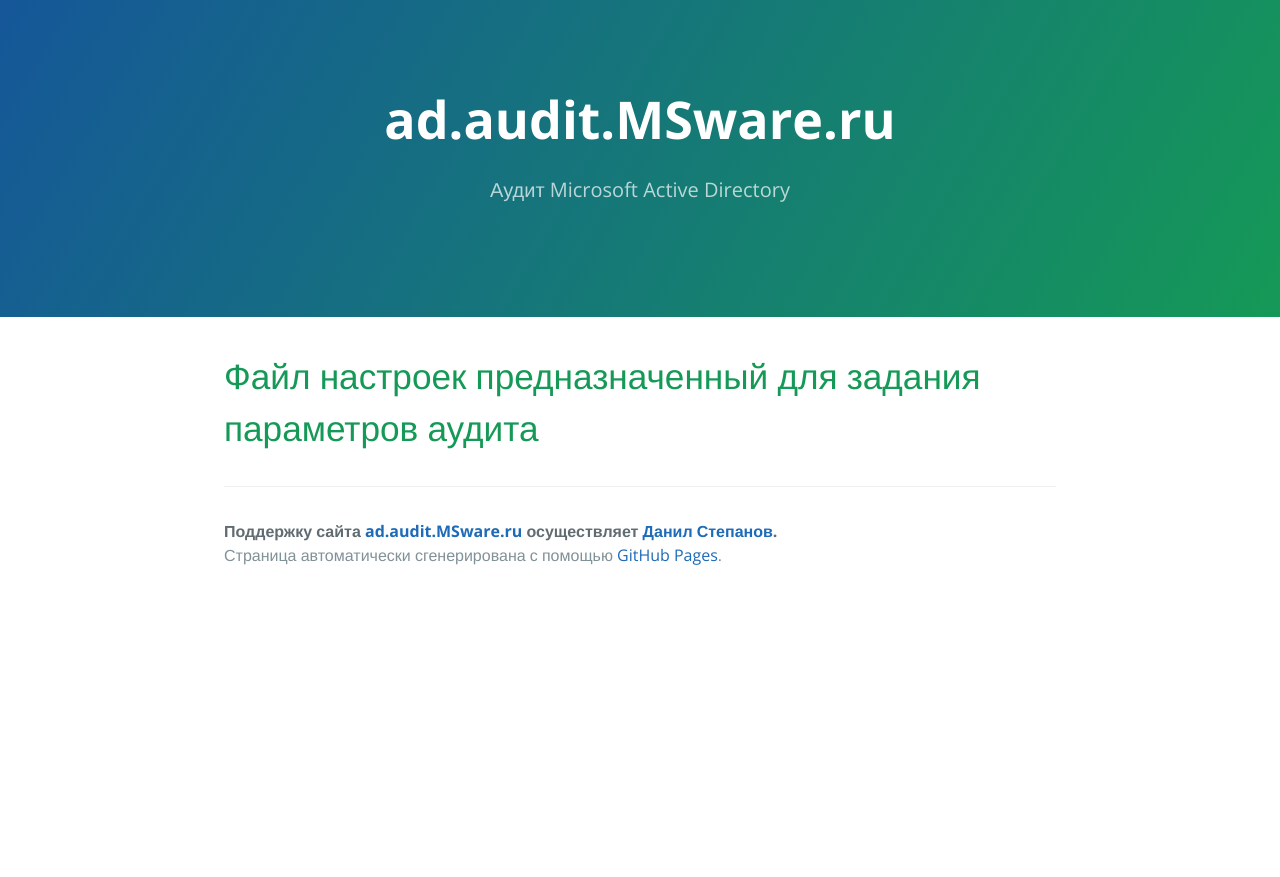
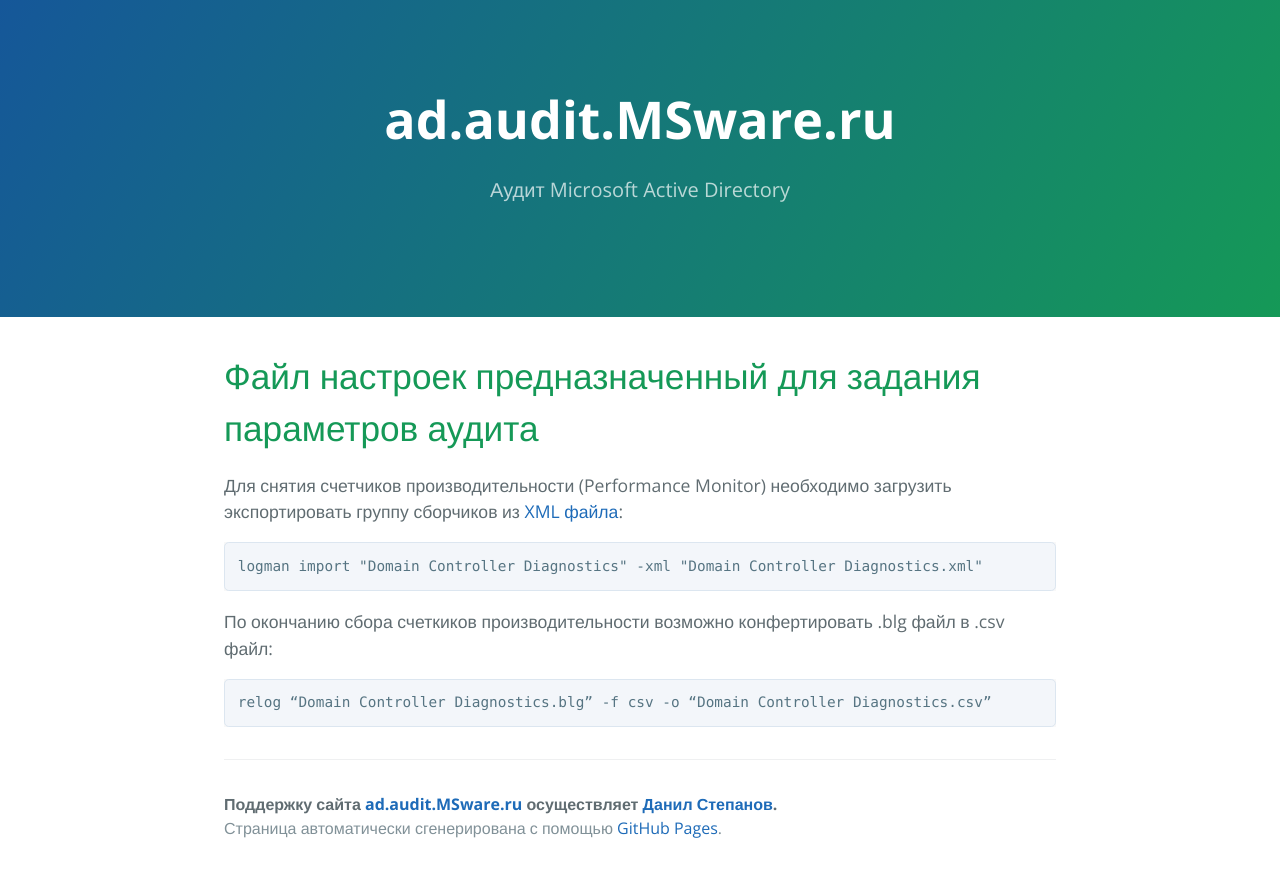
Before and after one commit to dasternd/ad-audit, a Jekyll site: the page built from Settings/index.md, in a window 1280 px wide. Shown: the top 877 px of the page. Built offline with Jekyll 4.4.1, drawn with Linux system fonts in a browser that asks for light colours; our own code applies the rules of GitHub Pages for plain Markdown files.

Commit message:
Edit Settings

````diff
--- a/Settings/index.md
+++ b/Settings/index.md
@@ -1 +1,13 @@
 # Файл настроек предназначенный для задания параметров аудита
+
+Для снятия счетчиков производительности (Performance Monitor) необходимо загрузить экспортировать группу сборчиков из [XML файла](/Settings/PerfMon-DomainControllerDiagnostics.xml):
+
+```
+logman import "Domain Controller Diagnostics" -xml "Domain Controller Diagnostics.xml"
+```
+
+По окончанию сбора счеткиков производительности возможно конфертировать .blg файл в .csv файл:
+
+```
+relog “Domain Controller Diagnostics.blg” -f csv -o “Domain Controller Diagnostics.csv”
+```
````
